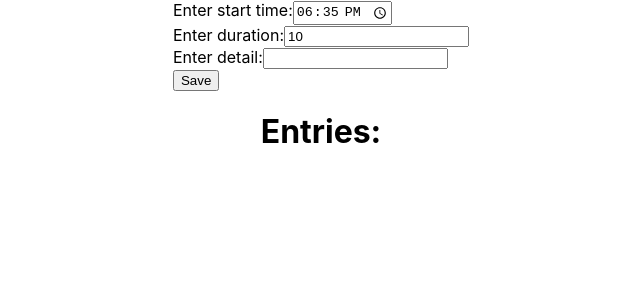
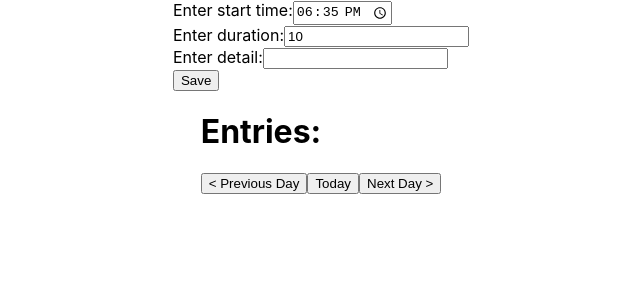
Before and after one commit to albertstartup/time-tracker, a React (Create React App) app: page / in a window 1280 px wide. Shown: the top 300 px of the page, without its empty margins (319-959 px from the left). Built offline with nearby package versions, Linux system fonts and the light colour scheme.

Commit message:
feat: Add ability to filter entries by day

```diff
--- a/src/components/List.tsx
+++ b/src/components/List.tsx
@@ -1,24 +1,52 @@
 import React, { useState } from "react";
 import { useDispatch, useSelector } from "react-redux";
 import { RootState } from "app/rootReducer";
-import { displayStartDate, startDateIsToday } from "utils";
+import { displayStartDate, startDateIsSameDay, startDateIsToday } from "utils";
 import { selectors, actions } from "features/entries/entriesSlice";
 import Edit from "./Edit";
 import { createSelector } from "@reduxjs/toolkit";
 
-const allEntriesSelector = createSelector(
+const selectAllEntries = createSelector(
   (state: RootState) => state.entries,
   selectors.selectAll
 );
 
+const selectEntriesOfToday = createSelector(selectAllEntries, (entries) =>
+  entries.filter((entry) => startDateIsToday(entry.startDate))
+);
+
+const selectEntriesOfDate = createSelector(
+  selectAllEntries,
+  (_: any, dateToDisplay: Date) => dateToDisplay,
+  (entries, dateToDisplay: Date) =>
+    entries.filter((entry) =>
+      startDateIsSameDay(entry.startDate, dateToDisplay)
+    )
+);
+
+const subtractDayFromDate = (date: Date) => {
+  const newDate = new Date();
+  newDate.setDate(date.getDate() - 1)
+  return newDate;
+};
+
+const addDayToDate = (date: Date) => {
+  const newDate = new Date();
+  newDate.setDate(date.getDate() + 1)
+  return newDate;
+};
+
 const List = () => {
   const [editingEntryId, setEditingEntryId] = useState("");
+  const [dateToDisplay, setDateToDisplay] = useState(new Date());
 
   const dispatch = useDispatch();
-  const entries = useSelector(allEntriesSelector);
+  const entries = useSelector((state: RootState) =>
+    selectEntriesOfDate(state, dateToDisplay)
+  );
 
   return (
-    <>
+    <div>
       <h1>Entries: </h1>
       {entries.map((entry) => {
         if (editingEntryId === entry.id) {
@@ -42,7 +70,10 @@ const List = () => {
           );
         }
       })}
-    </>
+      <button onClick={() => setDateToDisplay(subtractDayFromDate(dateToDisplay))}>&lt; Previous Day</button>
+      <button onClick={() => setDateToDisplay(new Date())}>Today</button>
+      <button onClick={() => setDateToDisplay(addDayToDate(dateToDisplay))}>Next Day &gt;</button>
+    </div>
   );
 };
 
--- a/src/utils/index.ts
+++ b/src/utils/index.ts
@@ -78,3 +78,15 @@ export const parseTimeField = (value: string) => {
 
 export const compareDates = (a: string, b: string) =>
   parseJSONDate(a).getTime() - parseJSONDate(b).getTime();
+
+export const startDateIsToday = (startDate: string) => {
+  const date = parseJSONDate(startDate)
+  return isToday(date)
+}
+
+const isToday = (someDate: Date) => {
+  const today = new Date()
+  return someDate.getDate() === today.getDate() &&
+    someDate.getMonth() === today.getMonth() &&
+    someDate.getFullYear() === today.getFullYear()
+}
```
